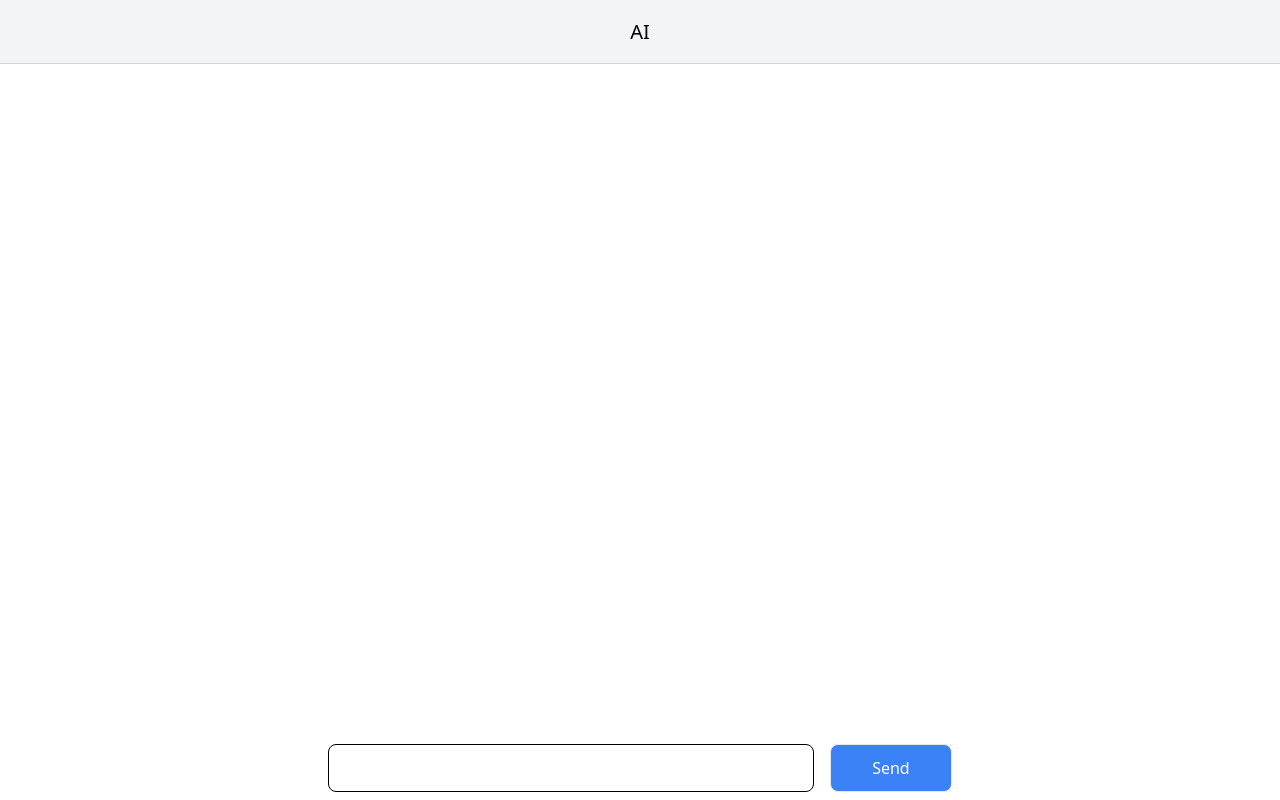
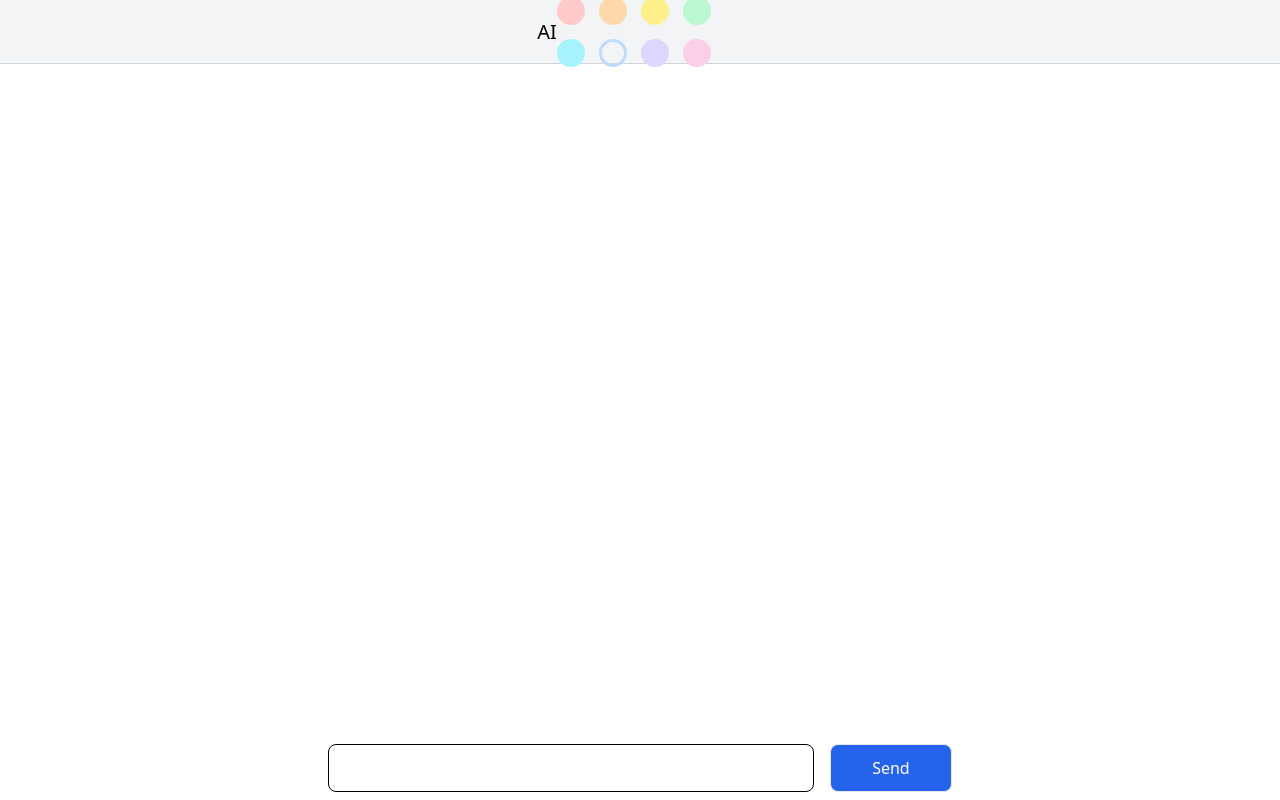
Before and after one commit to Taouen/ai-chat, a Next.js app: page / in a window 1280 px wide. Built offline with nearby package versions, Linux system fonts and the light colour scheme.

Commit message:
Add color picker
- Color picker not contained to a menu yet.
- Commiting now to try a different color picker component.

```diff
--- a/components/PromptBubble.js
+++ b/components/PromptBubble.js
@@ -1,6 +1,27 @@
-const ResponseBubble = ({ prompt }) => {
+const ResponseBubble = ({ prompt, chatColor }) => {
   return (
-    <div className=" rounded-lg p-2 my-2 bg-blue-200 w-max max-w-[80%] text-left break-words self-end">
+    <div
+      className={`rounded-lg p-2 my-2 ${
+        // Tailwind cannot use dynamic values, so I have to chain these together to provide the full classname to select colour.
+        chatColor == '#FECACA'.toLowerCase()
+          ? 'bg-[#FECACA]'
+          : chatColor == '#FED7AA'.toLowerCase()
+          ? 'bg-[#FED7AA]'
+          : chatColor == '#FEF08A'.toLowerCase()
+          ? 'bg-[#FEF08A]'
+          : chatColor == '#BBF7D0'.toLowerCase()
+          ? 'bg-[#BBF7D0]'
+          : chatColor == '#A5F3FC'.toLowerCase()
+          ? 'bg-[#A5F3FC]'
+          : chatColor == '#BFDBFE'.toLowerCase()
+          ? 'bg-[#BFDBFE]'
+          : chatColor == '#DDD6FE'.toLowerCase()
+          ? 'bg-[#DDD6FE]'
+          : chatColor == '#FBCFE8'.toLowerCase()
+          ? 'bg-[#FBCFE8]'
+          : 'bg-blue-200'
+      } w-max max-w-[80%] text-left break-words self-end`}
+    >
       {prompt}
     </div>
   );
--- a/components/ResponsePair.js
+++ b/components/ResponsePair.js
@@ -1,10 +1,10 @@
 import ResponseBubble from '../components/ResponseBubble';
 import PromptBubble from '../components/PromptBubble';
 
-const ResponsePair = ({ prompt, response }) => {
+const ResponsePair = ({ prompt, response, chatColor }) => {
   return (
     <div className="flex flex-col w-full">
-      <PromptBubble prompt={prompt} />
+      <PromptBubble prompt={prompt} chatColor={chatColor} />
 
       <ResponseBubble response={response} />
     </div>
--- /dev/null
+++ b/components/SettingsMenu.js
@@ -0,0 +1,56 @@
+import { CirclePicker } from 'react-color';
+
+const SettingsMenu = ({ chatColor, setChatColor }) => {
+  const handleChangeComplete = (color) => {
+    setChatColor(color.hex);
+    /* switch (color.hex) {
+      case '#FECACA':
+        selected = 'bg-red-200';
+        console.log('red');
+        break;
+      case '#FED7AA':
+        selected = 'bg-orange-200';
+        break;
+      case '#FEF08A':
+        selected = 'bg-yellow-200';
+        break;
+      case '#BBF7D0':
+        selected = 'bg-green-200';
+        break;
+      case '#A5F3FC':
+        selected = 'bg-cyan-200';
+        break;
+      case '#BFDBFE':
+        selected = 'bg-blue-200';
+        break;
+      case '#DDD6FE':
+        selected = 'bg-violet-200';
+        break;
+      case '#FBCFE8':
+        selected = 'bg-pink-200';
+        break;
+      default:
+        break;
+    } */
+  };
+
+  return (
+    <CirclePicker
+      color={chatColor}
+      colors={[
+        '#FECACA',
+        '#FED7AA',
+        '#FEF08A',
+        '#BBF7D0',
+        '#A5F3FC',
+        '#BFDBFE',
+        '#DDD6FE',
+        '#FBCFE8',
+      ]}
+      onChangeComplete={handleChangeComplete}
+      width="200px"
+    />
+  );
+};
+
+export default SettingsMenu;
--- a/pages/index.js
+++ b/pages/index.js
@@ -4,12 +4,14 @@ import { v4 as uuid } from 'uuid';
 
 import Layout from '../components/Layout';
 import ResponsePair from '../components/ResponsePair';
+import SettingsMenu from '../components/SettingsMenu';
 
 export default function Home() {
   const [request, setRequest] = useState('');
   const [prevRequests, setPrevRequests] = useState([]);
   const [aiResponses, setAiResponses] = useState([]);
   const [loading, setLoading] = useState(false);
+  const [chatColor, setChatColor] = useState('#BFDBFE');
 
   const handleChange = (e) => {
     setRequest(e.target.value);
@@ -69,6 +71,7 @@ export default function Home() {
         {/* Messages container */}
         <div className="flex w-full h-16 p-2 bg-gray-100 border-b border-gray-300 justify-center items-center text-xl">
           AI
+          <SettingsMenu chatColor={chatColor} setChatColor={setChatColor} />
         </div>
 
         <div className="flex px-4 flex-col-reverse grow w-full max-w-screen-sm overflow-scroll scrollbar-hide">
@@ -80,6 +83,7 @@ export default function Home() {
                 prompt={prompt.text}
                 response={reply ? reply.text : null}
                 loading={loading}
+                chatColor={chatColor}
               />
             );
           })}
@@ -96,7 +100,7 @@ export default function Home() {
             onChange={handleChange}
           />
           <button
-            className="border rounded-lg p-2 m-2 w-1/5 bg-blue-500 text-white"
+            className="border rounded-lg p-2 m-2 w-1/5 bg-blue-600 hover:bg-blue-400 text-white"
             type="submit"
           >
             Send
```
